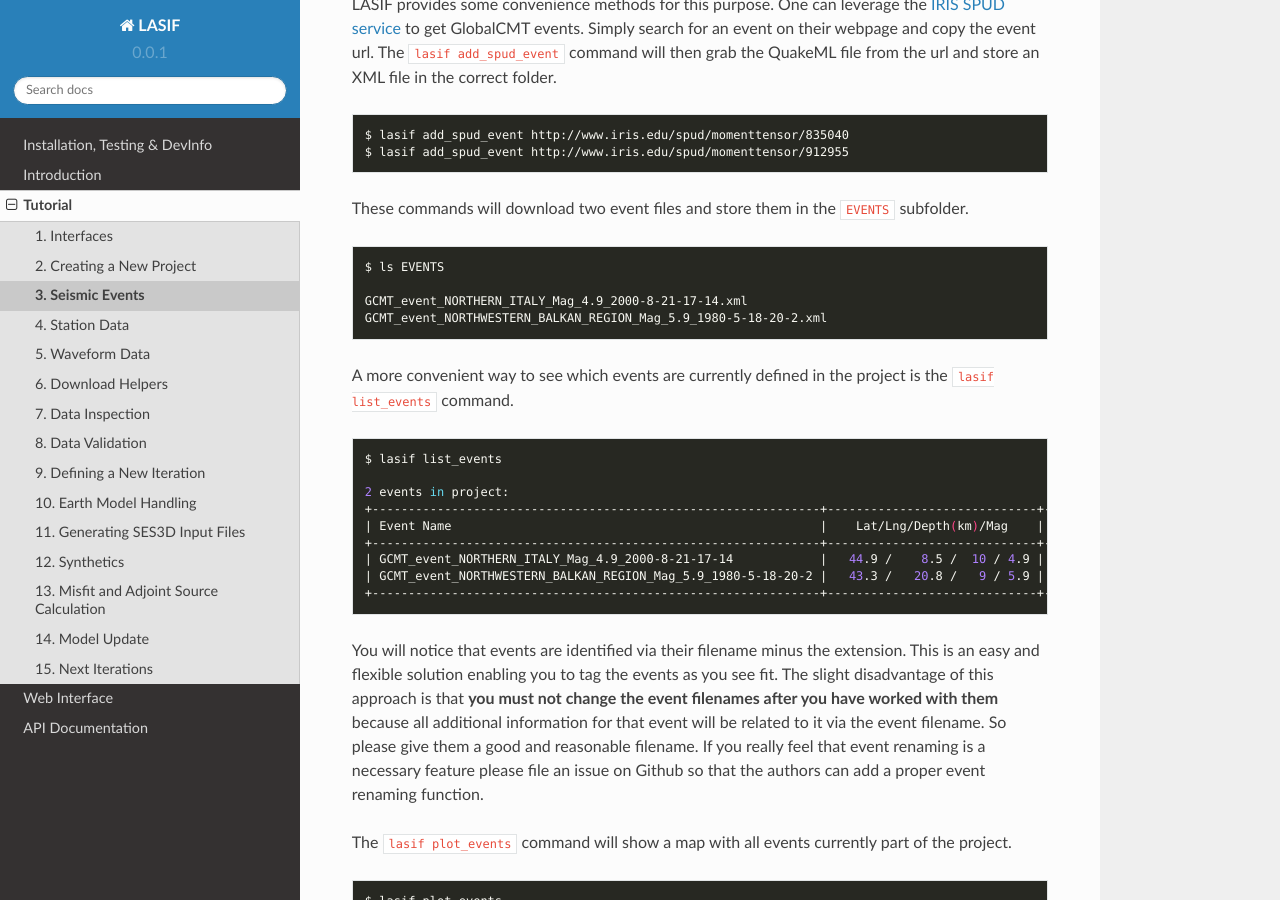
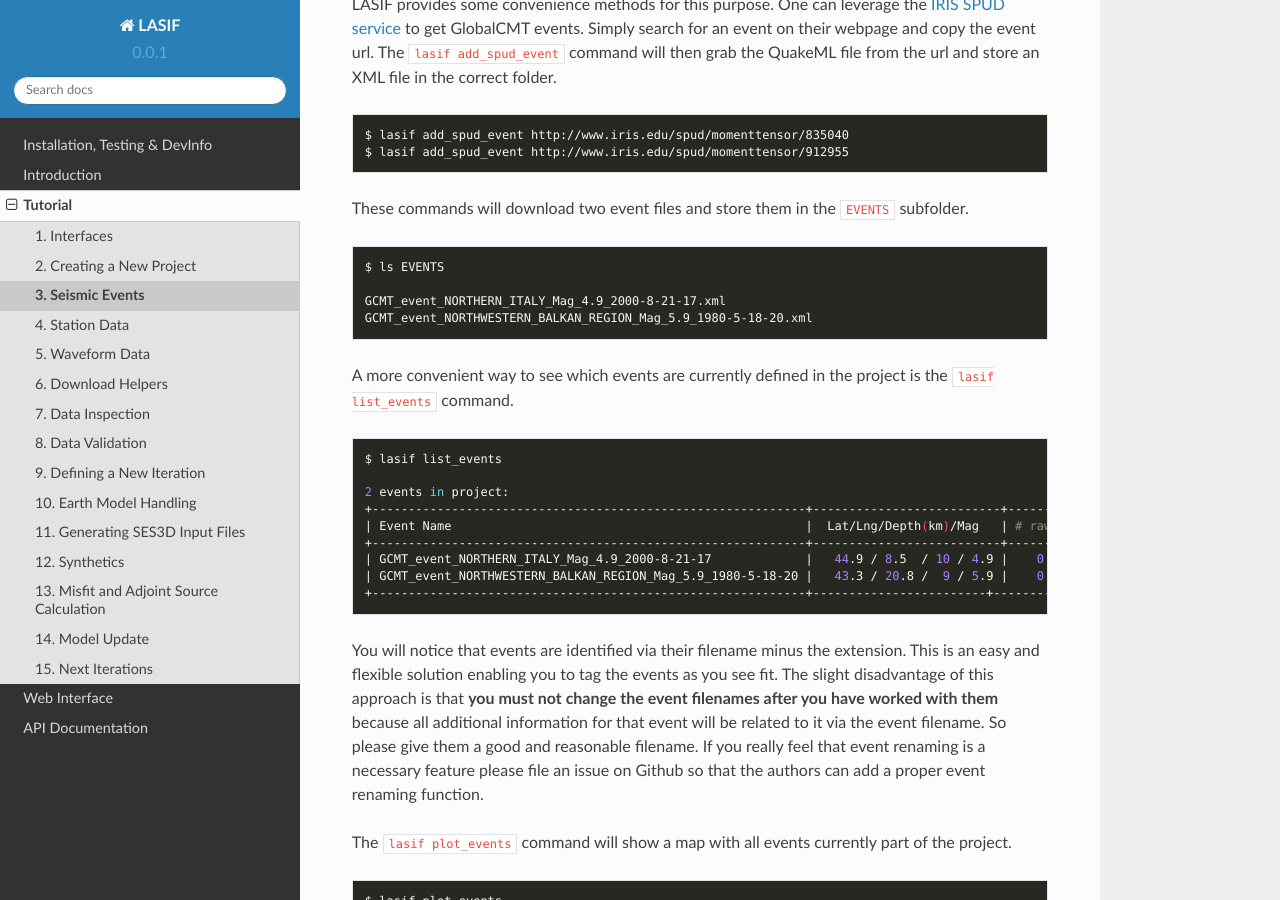
Before and after one commit to krischer/LASIF, a Sphinx documentation site: the page built from doc/tutorial/02_seismic_events.rst, in a window 1280 px wide and 900 px high, scrolled down 336 px. Built offline with Sphinx 7.4.7 and the Read the Docs theme 2.0.0, drawn with Linux system fonts in a browser that asks for light colours; formulas are drawn with MathJax 3; pages that are not in the unit, such as notebooks, are missing from menus.

Commit message:
More robust tutorial.
Furthermore the default event names now excludes the minutes.

```diff
--- a/doc/tutorial/02_seismic_events.rst
+++ b/doc/tutorial/02_seismic_events.rst
@@ -27,8 +27,8 @@ These commands will download two event files and store them in the
 
     $ ls EVENTS
 
-    GCMT_event_NORTHERN_ITALY_Mag_4.9_2000-8-21-17-14.xml
-    GCMT_event_NORTHWESTERN_BALKAN_REGION_Mag_5.9_1980-5-18-20-2.xml
+    GCMT_event_NORTHERN_ITALY_Mag_4.9_2000-8-21-17.xml
+    GCMT_event_NORTHWESTERN_BALKAN_REGION_Mag_5.9_1980-5-18-20.xml
 
 A more convenient way to see which events are currently defined in the
 project is the ``lasif list_events`` command.
@@ -38,12 +38,12 @@ project is the ``lasif list_events`` command.
     $ lasif list_events
 
     2 events in project:
-    +--------------------------------------------------------------+-----------------------------+---------------------+
-    | Event Name                                                   |    Lat/Lng/Depth(km)/Mag    | # raw/preproc/synth |
-    +--------------------------------------------------------------+-----------------------------+---------------------+
-    | GCMT_event_NORTHERN_ITALY_Mag_4.9_2000-8-21-17-14            |   44.9 /    8.5 /  10 / 4.9 |    0 /     0 /    0 |
-    | GCMT_event_NORTHWESTERN_BALKAN_REGION_Mag_5.9_1980-5-18-20-2 |   43.3 /   20.8 /   9 / 5.9 |    0 /     0 /    0 |
-    +--------------------------------------------------------------+-----------------------------+---------------------+
+    +------------------------------------------------------------+--------------------------+---------------------+
+    | Event Name                                                 |  Lat/Lng/Depth(km)/Mag   | # raw/preproc/synth |
+    +------------------------------------------------------------+--------------------------+---------------------+
+    | GCMT_event_NORTHERN_ITALY_Mag_4.9_2000-8-21-17             |   44.9 / 8.5  / 10 / 4.9 |    0 /     0 /    0 |
+    | GCMT_event_NORTHWESTERN_BALKAN_REGION_Mag_5.9_1980-5-18-20 |   43.3 / 20.8 /  9 / 5.9 |    0 /     0 /    0 |
+    +------------------------------------------------------------+------------------------+-----------------------+
 
 You will notice that events are identified via their filename minus the
 extension. This is an easy and flexible solution enabling you to tag the events
--- a/doc/tutorial/10_generating_input_files.rst
+++ b/doc/tutorial/10_generating_input_files.rst
@@ -36,8 +36,8 @@ For this tutorial you can generate input files for both events with
 
 .. code-block:: bash
 
-    $ lasif generate_input_files 1 GCMT_event_NORTHERN_ITALY_Mag_4.9_2000-8-21-17-14 --simulation_type=adjoint_forward
-    $ lasif generate_input_files 1 GCMT_event_NORTHWESTERN_BALKAN_REGION_Mag_5.9_1980-5-18-20-2 --simulation_type=adjoint_forward
+    $ lasif generate_input_files 1 GCMT_event_NORTHERN_ITALY_Mag_4.9_2000-8-21-17 --simulation_type=adjoint_forward
+    $ lasif generate_input_files 1 GCMT_event_NORTHWESTERN_BALKAN_REGION_Mag_5.9_1980-5-18-20 --simulation_type=adjoint_forward
 
 
 This will place input files in the *OUTPUT* subdirectory of the project. In
--- a/doc/tutorial/12_misfits_and_adjoint_sources.rst
+++ b/doc/tutorial/12_misfits_and_adjoint_sources.rst
@@ -51,7 +51,7 @@ name and the event name.
 
 .. code-block:: bash
 
-    $ lasif launch_misfit_gui 1 GCMT_event_NORTHERN_ITALY_Mag_4.9_2000-8-21-17-14
+    $ lasif launch_misfit_gui 1 GCMT_event_NORTHERN_ITALY_Mag_4.9_2000-8-21-17
 
 
 This will open a window akin to the following:
@@ -108,7 +108,7 @@ name.
 
 .. code-block:: bash
 
-    $ lasif finalize_adjoint_sources 1 GCMT_event_NORTHERN_ITALY_Mag_4.9_2000-8-21-17-14
+    $ lasif finalize_adjoint_sources 1 GCMT_event_NORTHERN_ITALY_Mag_4.9_2000-8-21-17
 
 This will also rotate the adjoint sources to the frame of reference used in the
 simulations.
```
Also changed, not shown: doc/tutorial/06_data_inspection.rst (+4 -4 lines), doc/tutorial/08_a_new_iteration.rst (+20 -4 lines), 1 other file.
